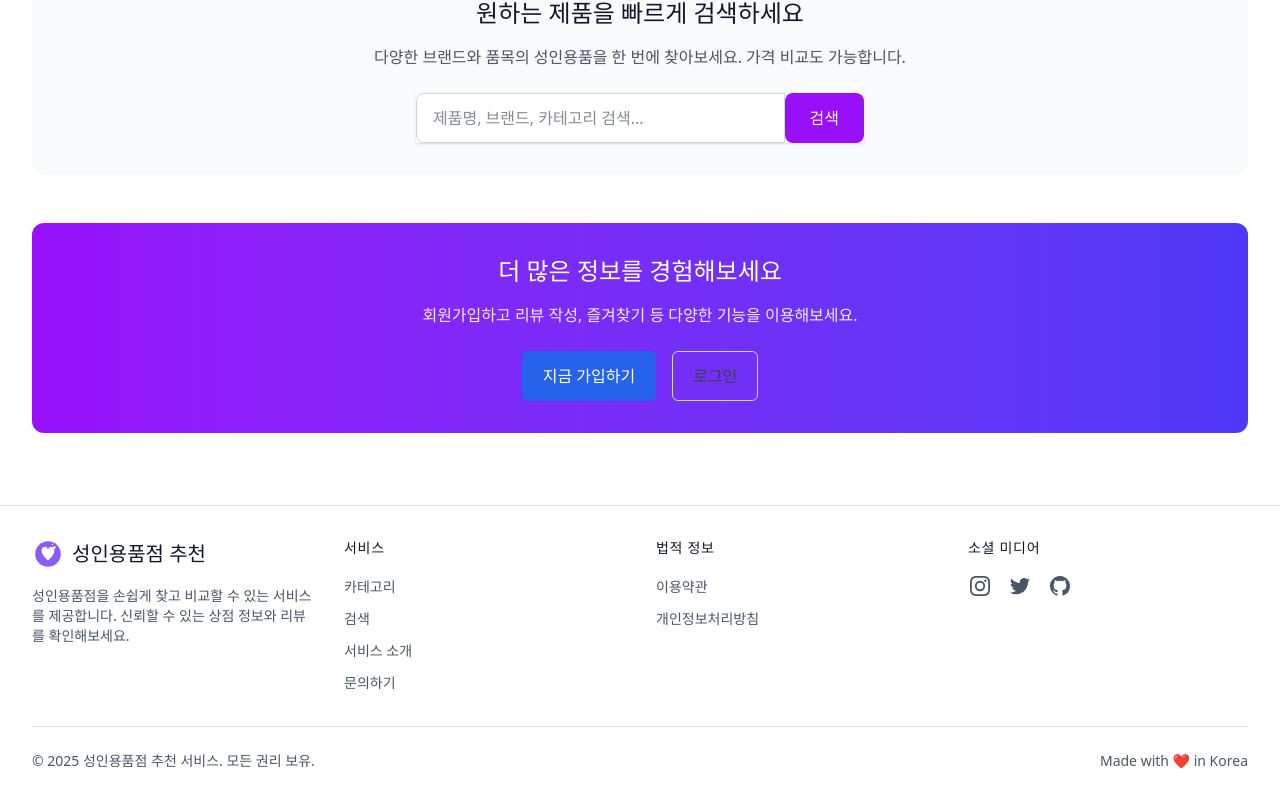
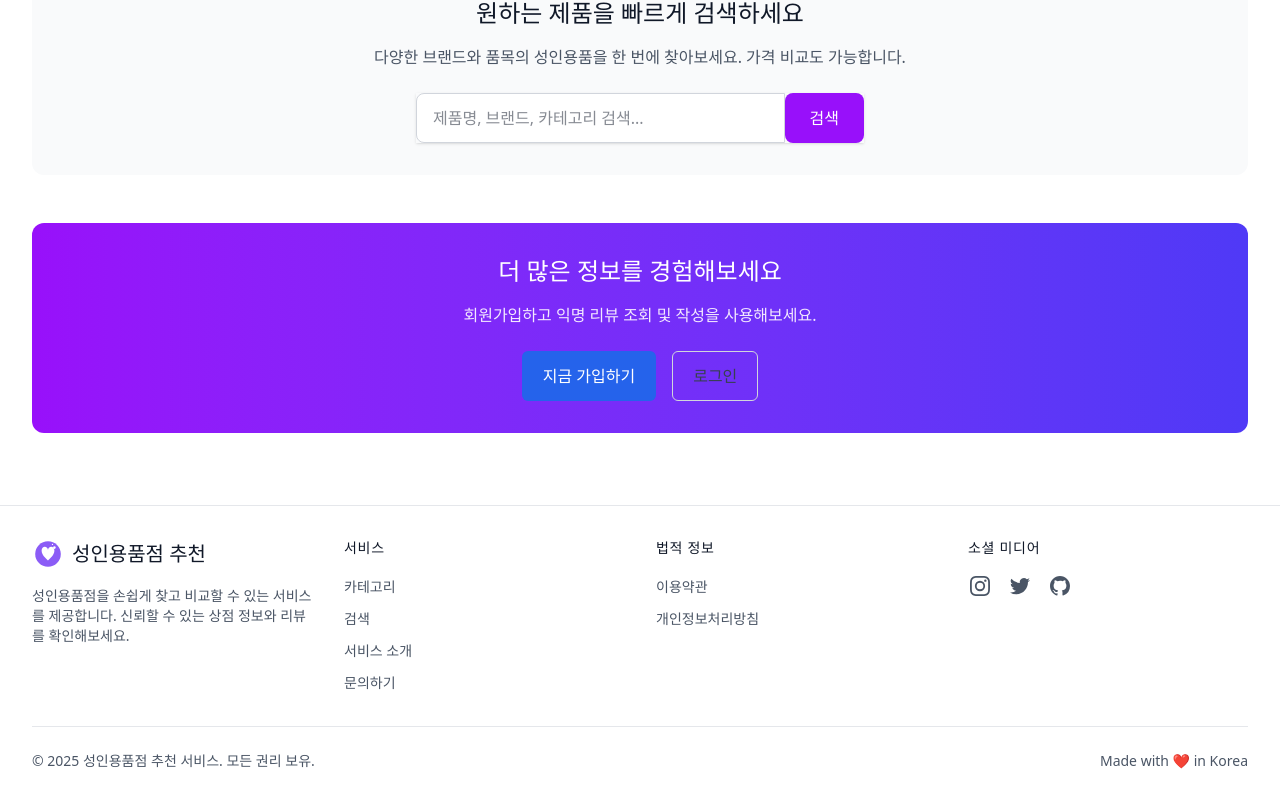
Before and after one commit to czyoyo/ad-project, a React (Vite) app: page / in a window 1280 px wide. Shown: the part 1841-2644 px from the top of the page. Built offline with nearby package versions, Linux system fonts and the light colour scheme; no server answers.

Commit message:
메뉴 변경

```diff
--- a/src/pages/Home/Home.tsx
+++ b/src/pages/Home/Home.tsx
@@ -143,7 +143,7 @@ function Home(): JSX.Element {
         <section className="bg-gradient-to-r from-purple-600 to-indigo-600 rounded-xl p-8 text-center">
           <h2 className="text-2xl font-bold text-white mb-4">더 많은 정보를 경험해보세요</h2>
           <p className="text-purple-100 mb-6 max-w-2xl mx-auto">
-            회원가입하고 리뷰 작성, 즐겨찾기 등 다양한 기능을 이용해보세요.
+            회원가입하고 익명 리뷰 조회 및 작성을 사용해보세요.
           </p>
           <div className="flex flex-col sm:flex-row justify-center space-y-4 sm:space-y-0 sm:space-x-4">
             <Link to="/register">
```
